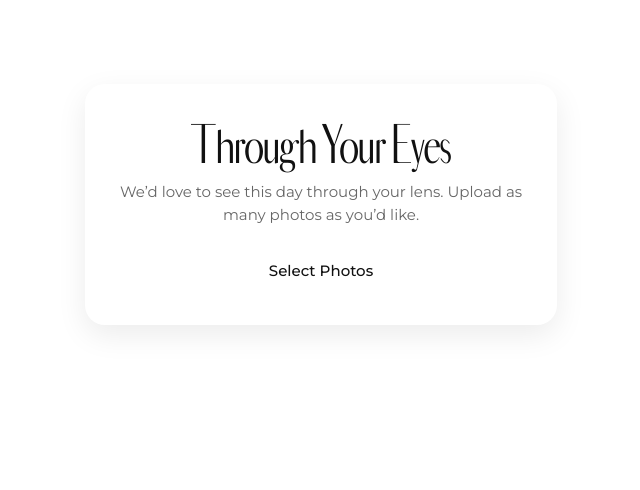
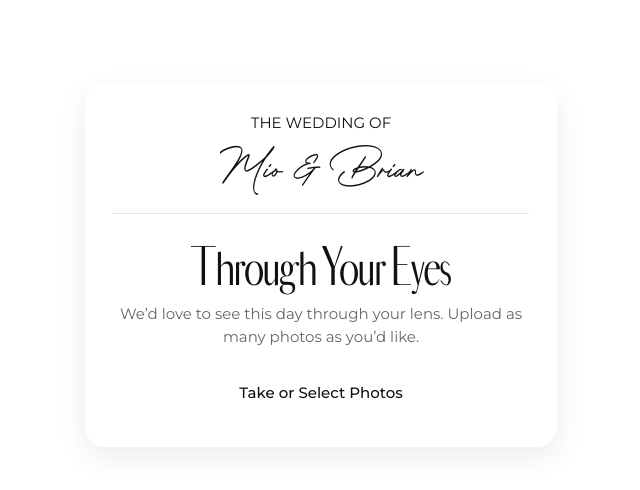
Before and after one commit to brianlpham21/wedding-uploader, a Next.js app: page / in a window 1280 px wide. Shown: the top 490 px of the page, without its empty margins (319-959 px from the left). Built offline with nearby package versions, Linux system fonts and the light colour scheme.

Commit message:
new styling

```diff
--- a/app/layout.tsx
+++ b/app/layout.tsx
@@ -16,6 +16,12 @@ const norway = localFont({
   display: "swap",
 });
 
+const brother = localFont({
+  src: "./BrotherSignature.otf",
+  variable: "--font-brother",
+  display: "swap",
+});
+
 export const metadata: Metadata = {
   title: "Wedding Photos",
   description: "Upload and share wedding memories",
@@ -27,7 +33,10 @@ export default function RootLayout({
   children: React.ReactNode;
 }) {
   return (
-    <html lang="en" className={`${montserrat.variable} ${norway.variable}`}>
+    <html
+      lang="en"
+      className={`${montserrat.variable} ${norway.variable} ${brother.variable}`}
+    >
       <body className="antialiased">{children}</body>
     </html>
   );
--- a/app/page.tsx
+++ b/app/page.tsx
@@ -97,6 +97,36 @@ export default function Home() {
           textAlign: "center",
         }}
       >
+        <div>
+          <div
+            style={{
+              fontSize: 15,
+              marginBottom: 1,
+              color: "#111",
+              textTransform: "uppercase",
+            }}
+          >
+            The wedding of
+          </div>
+          <h3
+            style={{
+              fontSize: 45,
+              color: "#111",
+              fontFamily: "var(--font-brother)",
+            }}
+          >
+            Mio & Brian
+          </h3>
+        </div>
+        <div
+          style={{
+            height: 1,
+            width: "100%",
+            backgroundColor: "#999",
+            margin: "10px 0 20px 0",
+            opacity: 0.25,
+          }}
+        />
         <h1
           style={{
             fontSize: 42,
@@ -182,7 +212,7 @@ export default function Home() {
           }}
           aria-disabled={!canUpload}
         >
-          {isUploading ? "Uploading…" : "Select Photos"}
+          {isUploading ? "Uploading…" : "Take or Select Photos"}
         </label>
 
         {/* Status */}
```
Also changed, not shown: app/BrotherSignature.otf (added).
